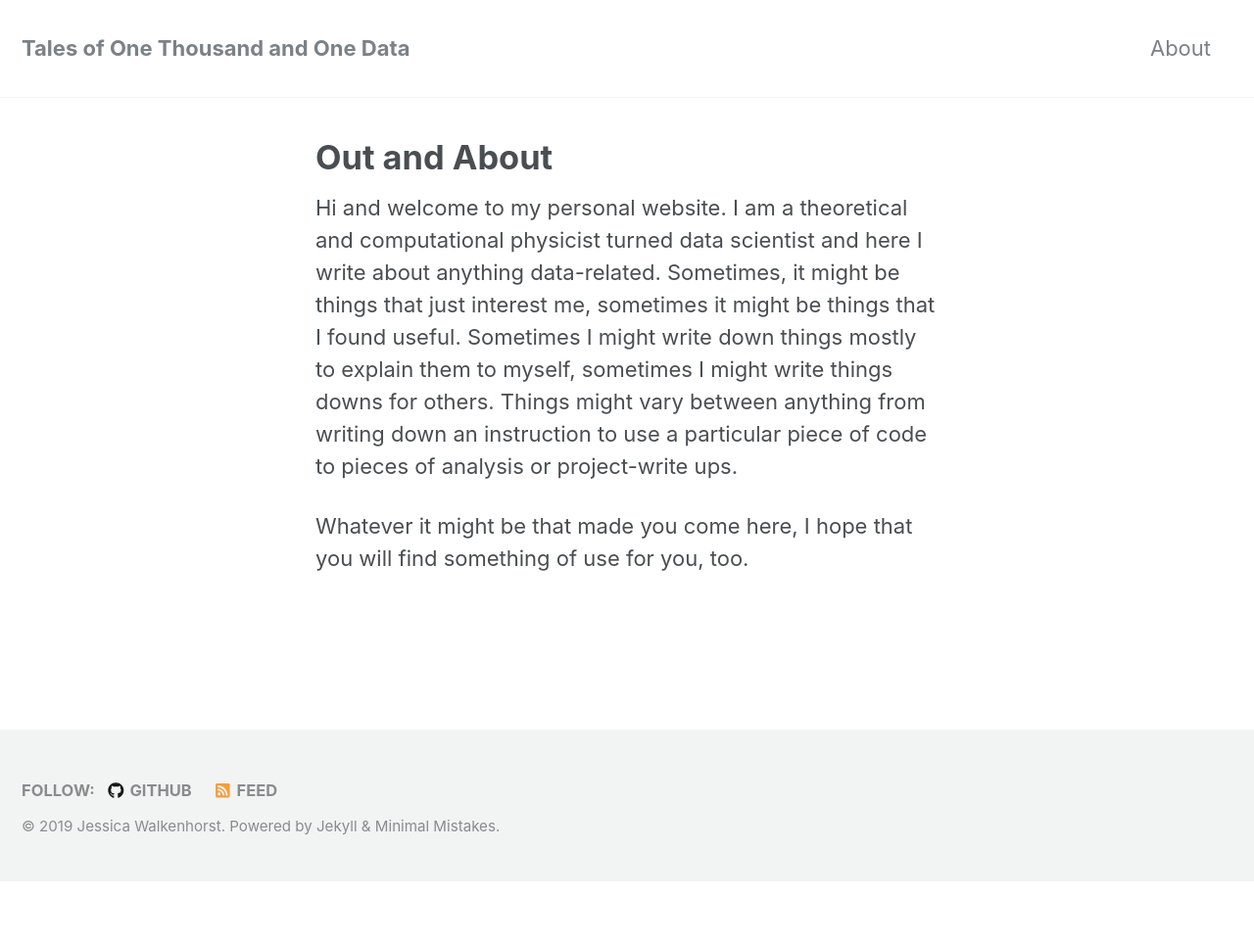
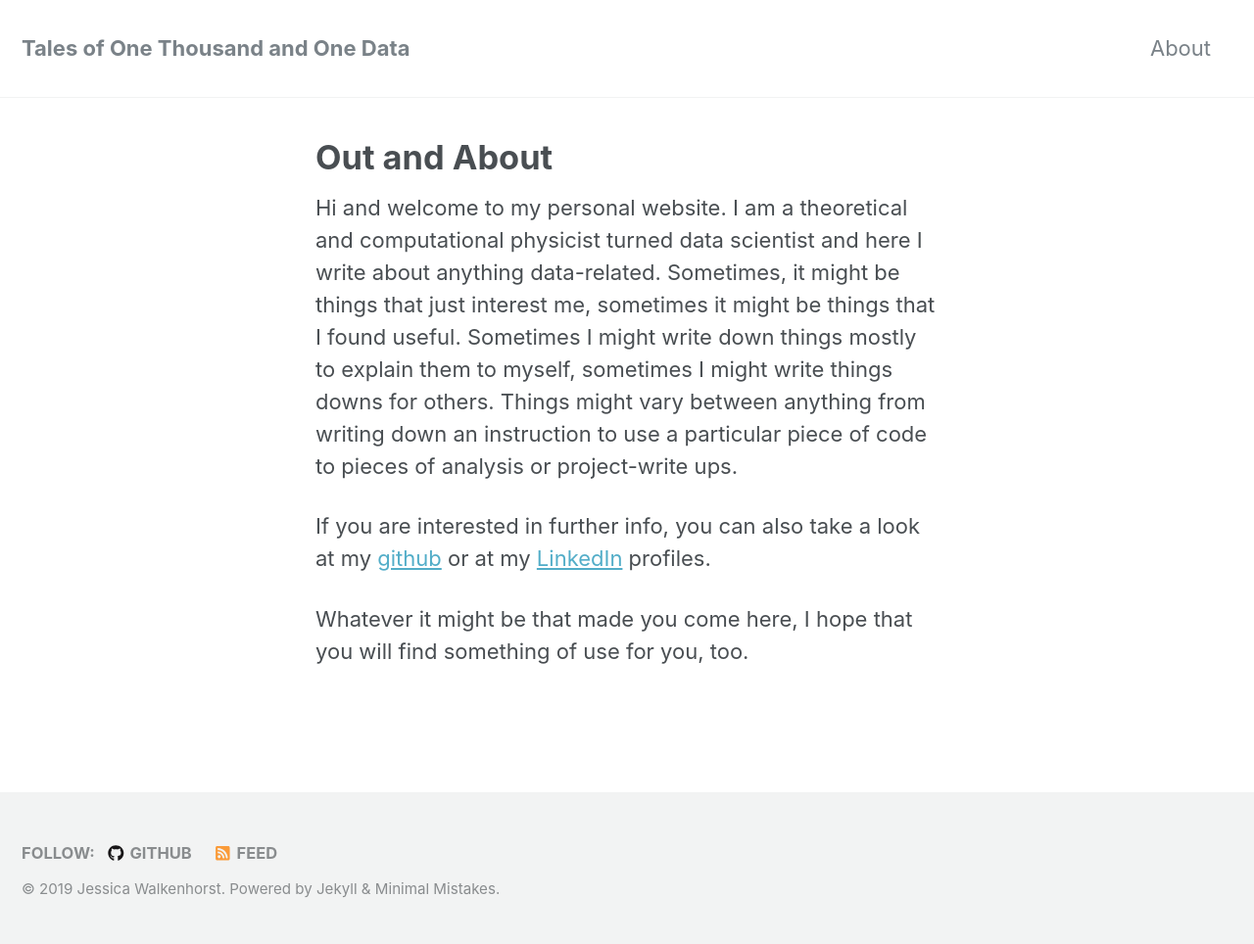
Before and after one commit to walkenho/walkenho.github.io, a Jekyll site: the page built from _pages/about.md, in a window 1280 px wide. Shown: the whole page at 98% size. Built offline with Jekyll 4.4.1, drawn with Linux system fonts in a browser that asks for light colours; nearby versions of some CDN libraries; before the commit the page ends 900 px from its top, so only the background shows below that.

Commit message:
Update about.md

```diff
--- a/_pages/about.md
+++ b/_pages/about.md
@@ -8,4 +8,6 @@ authorprofile: true
 Hi and welcome to my personal website. I am a theoretical and computational physicist turned data scientist and here I
 write about anything data-related. Sometimes, it might be things that just interest me, sometimes it might be things that I found useful. Sometimes I might write down things mostly to explain them to myself, sometimes I might write things downs for others. Things might vary between anything from writing down an instruction to use a particular piece of code to pieces of analysis or project-write ups.
 
+If you are interested in further info, you can also take a look at my [github](https://github.com/walkenho) or at my [LinkedIn](https://www.linkedin.com/in/jessica-walkenhorst-809509a3/) profiles.
+
 Whatever it might be that made you come here, I hope that you will find something of use for you, too.
```
